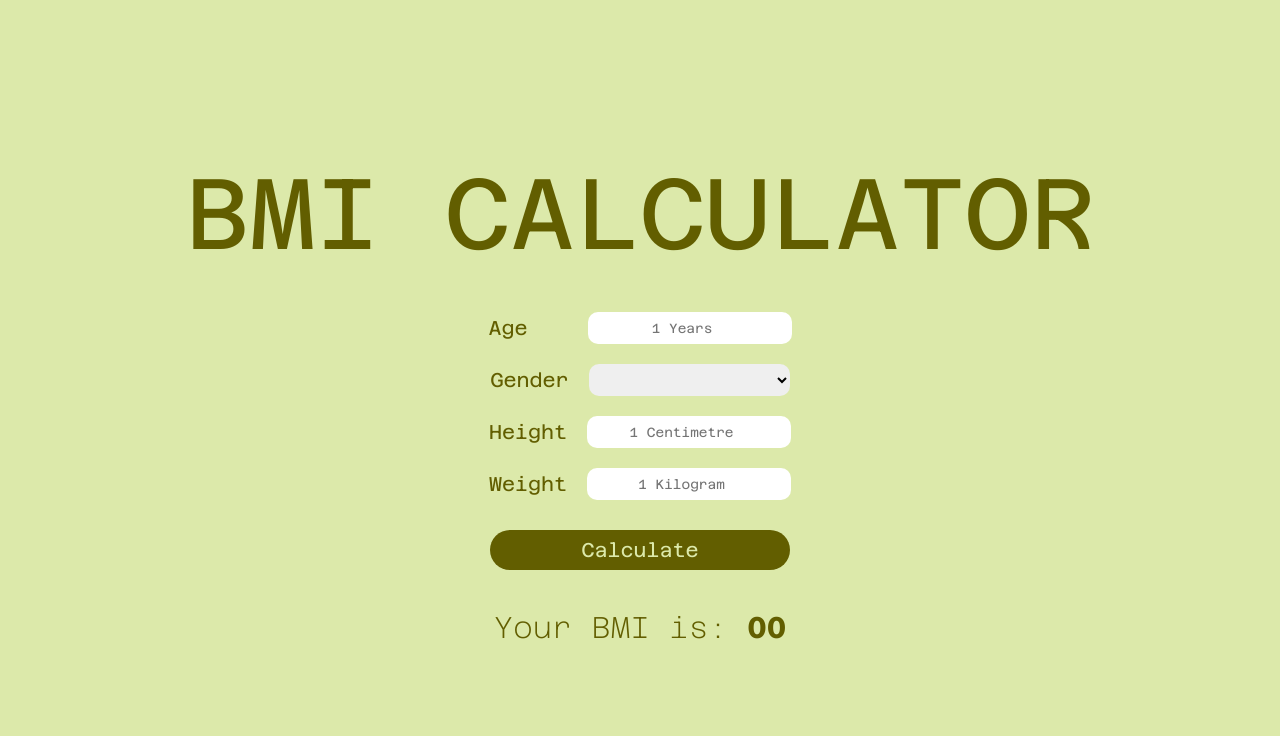
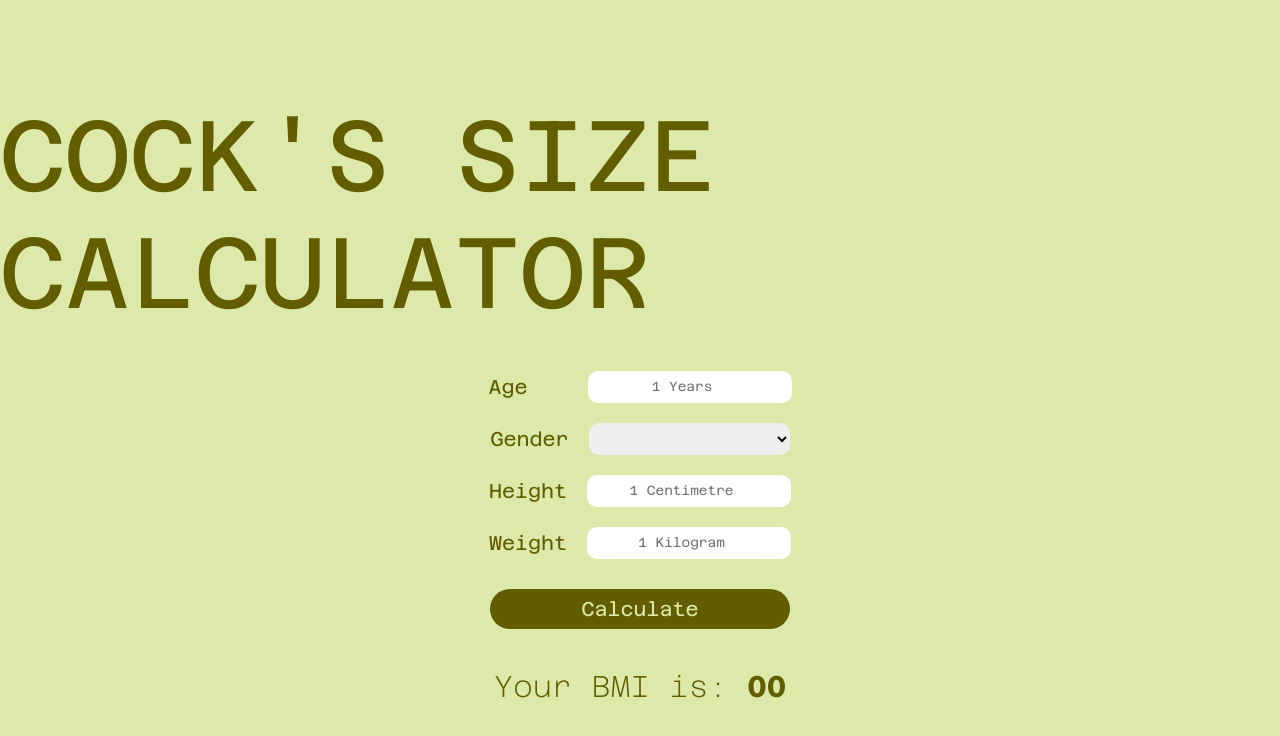
Before and after one commit to NEIDTM/BMI-Calculator, a plain HTML site: page Index.html in a window 1280 px wide. Drawn offline with Linux system fonts and the light colour scheme.

Commit message:
Update Index.html

```diff
--- a/Index.html
+++ b/Index.html
@@ -10,7 +10,7 @@
 <body>
     <div class="Vse">
         <div class="Header">
-            <h1>BMI CALCULATOR</h1>
+            <h1>COCK'S SIZE CALCULATOR</h1>
         </div>
 
 
```
